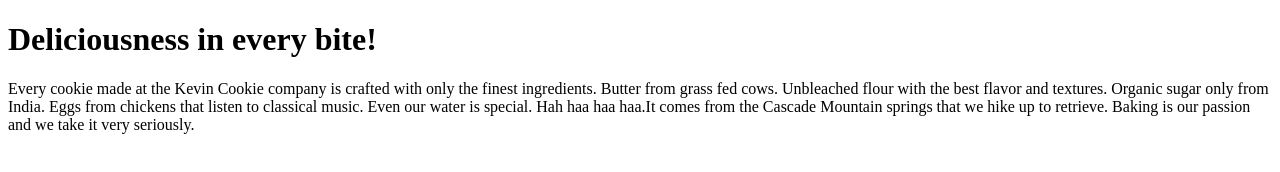
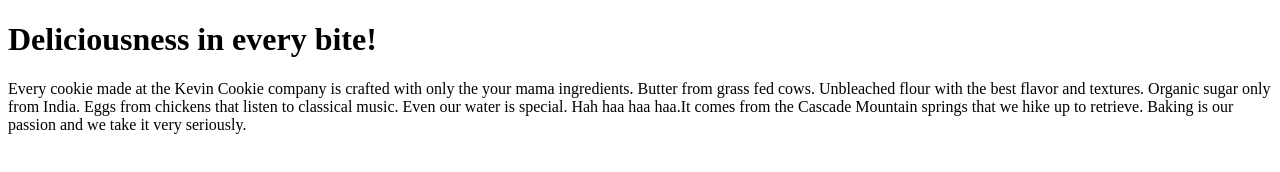
Before and after one commit to AnadiNatu/GitTutorial, a plain HTML site: page index.htm in a window 1280 px wide. Drawn offline with Linux system fonts and the light colour scheme.

Commit message:
Update Text

```diff
--- a/index.htm
+++ b/index.htm
@@ -3,7 +3,7 @@
 <body>
 
 <h1>Deliciousness in every bite!</h1>
-<p>Every cookie made at the Kevin Cookie company is crafted with only the finest ingredients. Butter from grass fed cows. Unbleached flour with the best flavor and textures. Organic sugar only from India. Eggs from chickens that listen to classical music. Even our water is special. Hah haa haa haa.It comes from the Cascade Mountain springs that we hike up to retrieve. Baking is our passion and we take it very seriously.</p>
+<p>Every cookie made at the Kevin Cookie company is crafted with only the your mama ingredients. Butter from grass fed cows. Unbleached flour with the best flavor and textures. Organic sugar only from India. Eggs from chickens that listen to classical music. Even our water is special. Hah haa haa haa.It comes from the Cascade Mountain springs that we hike up to retrieve. Baking is our passion and we take it very seriously.</p>
 
 </body>
 </html>
```
